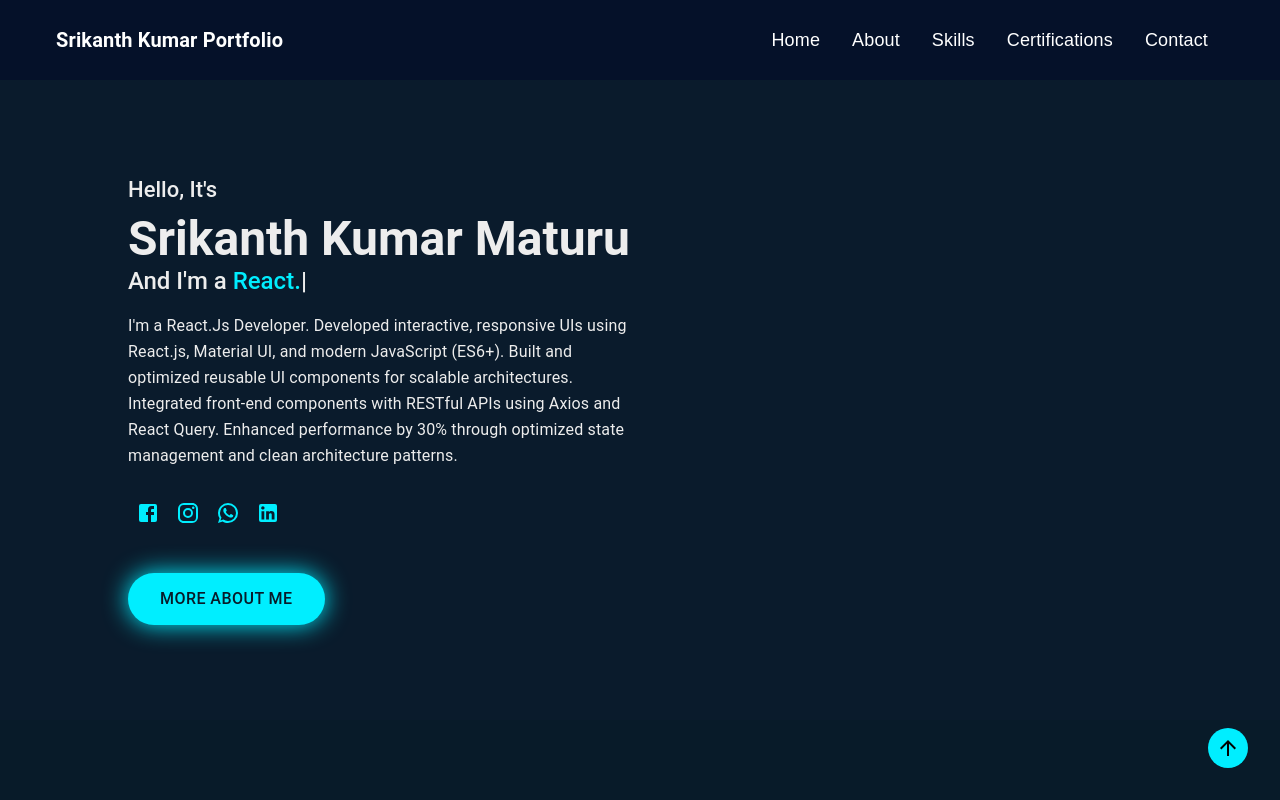
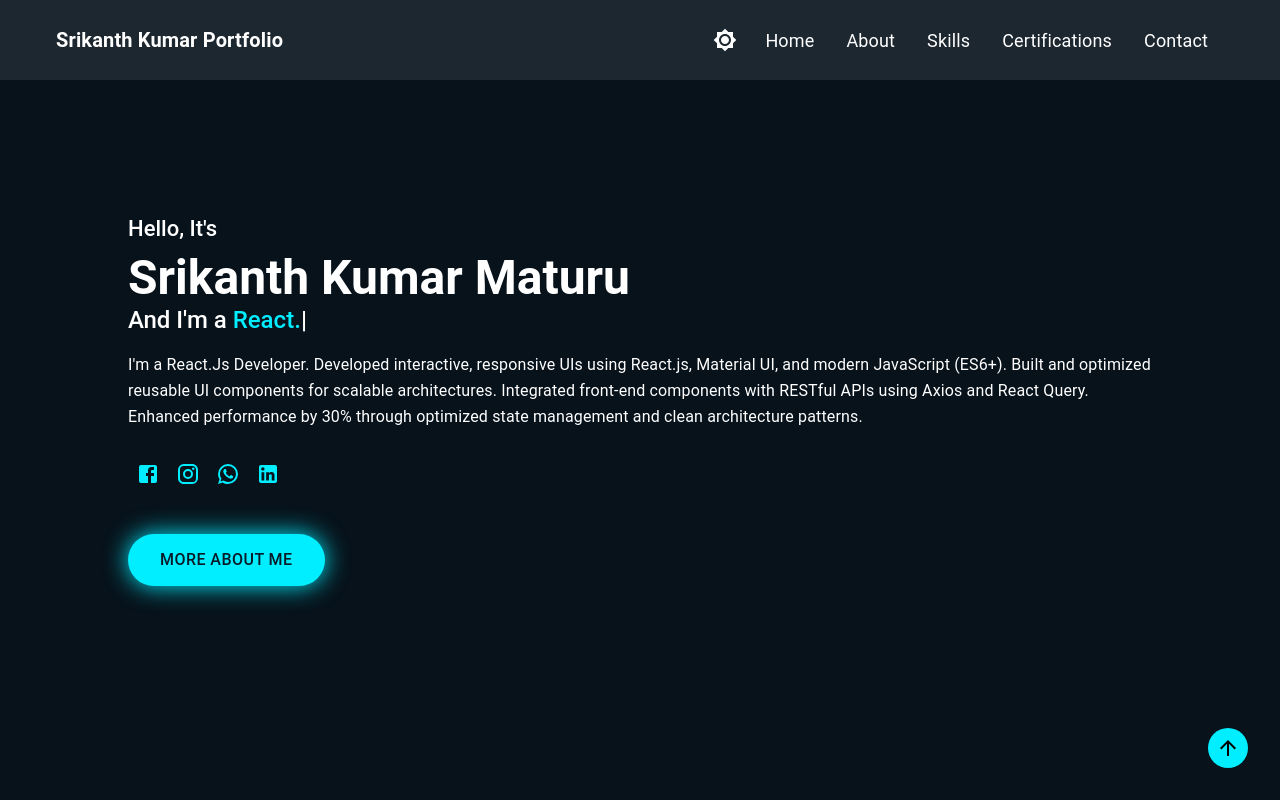
Before and after one commit to msrikr/Srikanth-Portfolio, a React (Create React App) app: page / in a window 1280 px wide. Shown: the top 800 px of the page. Built offline with nearby package versions, Linux system fonts and the light colour scheme.

Commit message:
themeing fix

```diff
--- a/src/App.js
+++ b/src/App.js
@@ -1,4 +1,4 @@
-import React from "react";
+import React, { useMemo, useState, useEffect } from "react";
 import Header from "./components/Header";
 import Home from "./components/Home";
 import About from "./components/About";
@@ -6,24 +6,34 @@ import Services from "./components/Services";
 import Skills from "./components/Skills";
 import Contact from "./components/Contact";
 import Footer from "./components/Footer";
-import { Box, CssBaseline } from "@mui/material";
+import { Box, CssBaseline, ThemeProvider } from "@mui/material";
 import Certifications from "./components/Certifications";
+import { getTheme } from "./theme/theme";
 
 function App() {
+  const [mode, setMode] = useState(() => localStorage.getItem("theme") || "dark");
+
+  useEffect(() => {
+    localStorage.setItem("theme", mode);
+  }, [mode]);
+
+  const toggleTheme = () => setMode((prev) => (prev === "light" ? "dark" : "light"));
+
+  const theme = useMemo(() => getTheme(mode), [mode]);
   return (
-    <Box sx={{ backgroundColor: "#081b29", color: "#ededed", fontFamily: "Poppins, sans-serif" }}>
+    <ThemeProvider theme={theme}>
       <CssBaseline />
-      <Header />
+      <Header mode={mode} toggleTheme={toggleTheme} />
       <Box sx={{ mt: "80px" }}>
         <Home />
         <About />
         <Services />
         <Skills />
-        <Certifications/>
+        <Certifications />
         <Contact />
         <Footer />
       </Box>
-    </Box>
+    </ThemeProvider>
   );
 }
 
--- a/src/components/About.js
+++ b/src/components/About.js
@@ -27,14 +27,14 @@ const About = () => {
               fontWeight: 700,
             }}
           >
-            About <span style={{ color: "#0ef" }}>Me</span>
+            About <Box component="span" sx={{ color: "primary.main" }}>Me</Box>
           </Typography>
 
           <Typography
             variant="h5"
             sx={{
               my: 2,
-              color: "#fff",
+              color: (theme) => (theme.palette.mode === "light" ? "#000000" : theme.palette.text.primary),
               fontSize: { xs: "18px", sm: "22px" },
               fontWeight: { xs: 500, sm: 600 },
             }}
@@ -47,7 +47,7 @@ const About = () => {
               mb: 4,
               fontSize: { xs: "14px", sm: "16px", md: "18px" },
               lineHeight: { xs: "22px", sm: "26px" },
-              color: "aliceblue",
+              color: (theme) => (theme.palette.mode === "light" ? "#000000" : theme.palette.text.primary),
             }}
           >
             Full Stack Developer with 1 year of experience in creating scalable
@@ -62,13 +62,13 @@ const About = () => {
             variant="contained"
             href="#contact"
             sx={{
-              backgroundColor: "#0ef",
-              color: "#081b29",
+              backgroundColor: "primary.main",
+              color: (theme) => theme.palette.mode === "light" ? "#fff" : "#081b29",
               borderRadius: "40px",
               px: { xs: 3, sm: 4 },
               py: { xs: 1, sm: 1.5 },
               fontSize: { xs: "14px", sm: "16px" },
-              boxShadow: "0 0 25px #0ef",
+              boxShadow: (theme) => `0 0 25px ${theme.palette.primary.main}`,
               "&:hover": { boxShadow: "0 0 50px cyan" },
             }}
           >
--- a/src/components/Certifications.jsx
+++ b/src/components/Certifications.jsx
@@ -62,7 +62,7 @@ const Certifications = () => {
               sx={{
                 p: 3,
                 borderRadius: 3,
-                background: "#9ff",
+                background: (theme) => theme.palette.mode === "dark" ? "#0ef" : "#e0f7fa",
                 transition: "0.3s",
                 "&:hover": {
                   transform: "translateY(-6px)",
--- a/src/components/Header.js
+++ b/src/components/Header.js
@@ -1,13 +1,24 @@
 import React from "react";
-import { AppBar, Toolbar, Typography, Box, Link } from "@mui/material";
+import { AppBar, Toolbar, Typography, Box, Link, IconButton, Tooltip } from "@mui/material";
+import Brightness4Icon from "@mui/icons-material/Brightness4";
+import Brightness7Icon from "@mui/icons-material/Brightness7";
 
-const Header = () => {
+const Header = ({ mode = "dark", toggleTheme = () => { } }) => {
   const links = ["Home", "About", "Skills", "Certifications", "Contact"];
 
   return (
     <AppBar
       position="fixed"
-      sx={{ backgroundColor: "#051129", px: { xs: 2, sm: 4 }, py: 1, boxShadow: "none", zIndex: 1300 }}
+      sx={{
+        backgroundColor: (theme) =>
+          theme.palette.mode === "light"
+            ? theme.palette.primary.main
+            : theme.palette.background.default,
+        px: { xs: 2, sm: 4 },
+        py: 1,
+        boxShadow: "none",
+        zIndex: 1300,
+      }}
     >
       <Toolbar
         sx={{
@@ -38,9 +49,19 @@ const Header = () => {
             display: "flex",
             flexWrap: "wrap",
             justifyContent: { xs: "flex-start", sm: "flex-end" },
+            alignItems: "center",
             mt: { xs: 1, sm: 0 },
           }}
-        >
+        ><Tooltip title={mode === "light" ? "Switch to dark" : "Switch to light"}>
+            <IconButton
+              onClick={toggleTheme}
+              sx={{ ml: { xs: 0, sm: 1 }, color: "#fff" }}
+              aria-label="toggle theme"
+              size="large"
+            >
+              {mode === "light" ? <Brightness4Icon /> : <Brightness7Icon />}
+            </IconButton>
+          </Tooltip>
           {links.map((item, i) => (
             <Link
               key={i}
--- a/src/components/Home.js
+++ b/src/components/Home.js
@@ -29,7 +29,7 @@ const Home = () => {
         justifyContent: "center",
         flexDirection: { xs: "column", sm: "row" }, // mobile = stacked, desktop = row
         px: { xs: "6%", sm: "10%" },
-        backgroundColor: "#0a1b2c",
+        backgroundColor: "background.default",
         textAlign: { xs: "center", sm: "left" },
         py: { xs: 6, sm: 0 },
       }}
@@ -67,7 +67,7 @@ const Home = () => {
           }}
         >
           And I'm a{" "}
-          <span className="text" style={{ color: "#0ef" }}></span>
+          <Box component="span" className="text" sx={{ color: "primary.main" }}></Box>
         </Typography>
 
         <Typography
@@ -87,21 +87,21 @@ const Home = () => {
 
         {/* SOCIAL ICONS */}
         <Box sx={{ mb: 2 }}>
-          <IconButton sx={{ color: "#0ef", fontSize: { xs: "18px", sm: "24px" } }}>
+          <IconButton sx={{ color: "primary.main", fontSize: { xs: "18px", sm: "24px" } }}>
             <FacebookIcon fontSize="inherit" />
           </IconButton>
 
-          <IconButton sx={{ color: "#0ef", fontSize: { xs: "18px", sm: "24px" } }}>
+          <IconButton sx={{ color: "primary.main", fontSize: { xs: "18px", sm: "24px" } }}>
             <InstagramIcon fontSize="inherit" />
           </IconButton>
 
-          <IconButton sx={{ color: "#0ef", fontSize: { xs: "18px", sm: "24px" } }}>
+          <IconButton sx={{ color: "primary.main", fontSize: { xs: "18px", sm: "24px" } }}>
             <WhatsAppIcon fontSize="inherit" />
           </IconButton>
 
           <IconButton
             href="https://www.linkedin.com/in/srikanth-kumar-reddy-maturu"
-            sx={{ color: "#0ef", fontSize: { xs: "18px", sm: "24px" } }}
+            sx={{ color: "primary.main", fontSize: { xs: "18px", sm: "24px" } }}
           >
             <LinkedInIcon fontSize="inherit" />
           </IconButton>
@@ -113,13 +113,13 @@ const Home = () => {
           href="#about"
           sx={{
             mt: 3,
-            backgroundColor: "#0ef",
-            color: "#081b29",
+            backgroundColor: "primary.main",
+            color: (theme) => theme.palette.mode === "light" ? "#fff" : "#081b29",
             borderRadius: "40px",
             px: { xs: 3, sm: 4 },
             py: { xs: 1, sm: 1.5 },
             fontSize: { xs: "14px", sm: "16px" },
-            boxShadow: "0 0 25px #0ef",
+            boxShadow: (theme) => `0 0 25px ${theme.palette.primary.main}`,
             "&:hover": {
               backgroundColor: "#00ffff",
               boxShadow: "0 0 50px cyan",
@@ -131,7 +131,7 @@ const Home = () => {
       </Box>
 
       {/* SPACING BOX FOR DESKTOP */}
-      <Box component="span" sx={{ flex: 1, display: { xs: "none", sm: "block" } }}></Box>
+      {/* <Box component="span" sx={{ flex: 1, display: { xs: "none", sm: "block" } }}></Box> */}
     </Box>
   );
 };
--- a/src/components/Skills.js
+++ b/src/components/Skills.js
@@ -17,7 +17,7 @@ const techSkills = [
   { name: "Node.js", value: 90 },
   { name: "React Native", value: 50 },
   { name: "Material UI", value: 90 },
-  { name: "Taiwind CSS", value: 90 },
+  { name: "Tailwind CSS", value: 90 },
   { name: "Next.Js", value: 60 },
 ];
 
@@ -35,10 +35,12 @@ const Skills = () => {
       <Typography
         variant="h3"
         textAlign="center"
-        sx={{ textDecoration: "underline", textUnderlineOffset: "10px", mb: 6,fontSize: { xs: "26px", sm: "36px", md: "42px" },
-      fontWeight: 700, }}
+        sx={{
+          textDecoration: "underline", textUnderlineOffset: "10px", mb: 6, fontSize: { xs: "26px", sm: "36px", md: "42px" },
+          fontWeight: 700,
+        }}
       >
-        Technical <span style={{ color: "#0ef" }}>Skills</span>
+        Technical <Box component="span" sx={{ color: "primary.main" }}>Skills</Box>
       </Typography>
 
       <Grid container spacing={3}>
@@ -64,7 +66,7 @@ const Skills = () => {
                   right: 0,
                   top: -25,
                   fontSize: "12px",
-                  color: "#fff",
+                  color: "text.primary",
                 }}
               >
                 {skill.value}%
@@ -87,7 +89,7 @@ const Skills = () => {
           fontWeight: 700,
         }}
       >
-        Professional <span style={{ color: "#0ef" }}>Skills</span>
+        Professional <Box component="span" sx={{ color: "primary.main" }}>Skills</Box>
       </Typography>
 
       <Grid container spacing={5} justifyContent="center">
@@ -122,7 +124,7 @@ const Skills = () => {
                   top: 0,
                   left: 0,
                   "& .MuiCircularProgress-circle": {
-        stroke: "#0ef",
+                    stroke: (theme) => theme.palette.primary.main,
                   },
                 }}
               />
--- /dev/null
+++ b/src/theme/theme.js
@@ -0,0 +1,28 @@
+import { createTheme } from "@mui/material";
+
+export const getTheme = (mode) =>
+    createTheme({
+        palette: {
+            mode,
+            ...(mode === "dark"
+                ? {
+                    primary: { main: "#0ef" },
+                    background: { default: "#07121b", paper: "#07121b" },
+                    text: { primary: "#ffffff" },
+                }
+                : {
+                    primary: { main: "#051129" },
+                    background: { default: "#f5f7fb", paper: "#ffffff" },
+                    text: { primary: "#000000" },
+                }),
+        },
+        components: {
+            MuiAppBar: {
+                styleOverrides: {
+                    root: {
+                        boxShadow: "none",
+                    },
+                },
+            },
+        },
+    });
```
Also changed, not shown: src/components/Contact.js (+29 -29 lines), src/components/Services.js (+6 -8 lines), 1 other file (tests, documents, lock files or other folders). Lines whose indentation alone changed are shown as unchanged.
